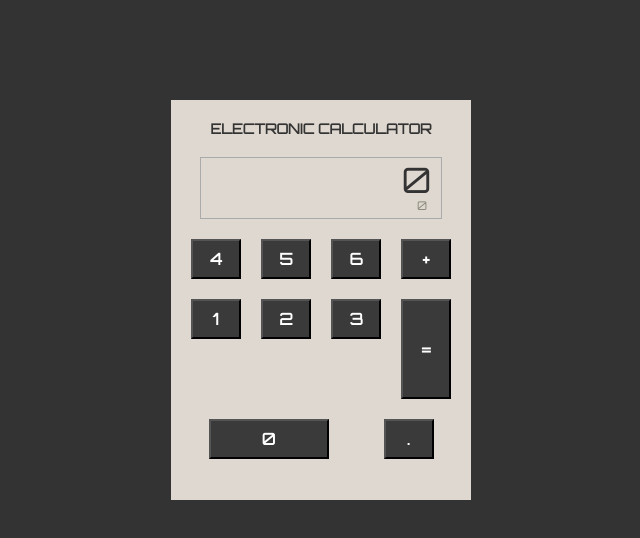
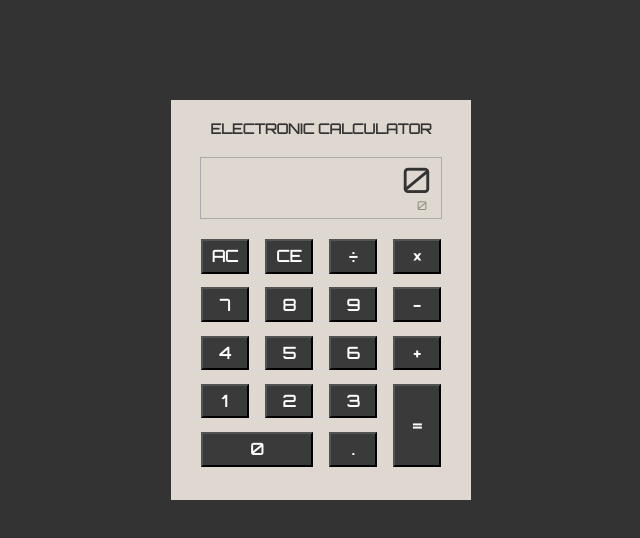
Before and after one commit to liefuzhang/JSCalculator, a plain HTML site: page index.html in a window 1280 px wide. Shown: the whole page, without its empty margins (319-959 px from the left). Drawn offline with nearby package versions, Linux system fonts and the light colour scheme.

Commit message:
buttons
dynamically create buttons

```diff
--- a/1.css
+++ b/1.css
@@ -45,26 +45,57 @@ body{
 }
 
 #buttons {
-    margin: 10px;
-    display: flex;
-    justify-content: space-around;
-    flex-wrap: wrap;
+    margin: 20px 30px 30px;
+    position: relative;
+    height: 230px;
+    width: 240px;
+    display: inline-block;
 }
-button {
-    width: 50px;
-    height: 40px;
+button, input[type='button'] {
+    width: 20%;
+    height: 15%;
     background-color: #3a3a3a;
     font-size: 16px;
     font-weight: bold;
     font-family: inherit;
     color: white;
-    margin: 10px;
+    position: absolute;
 }
 
-#eq {
-    height: 100px;
+.col1 {
+    left: 0;
+}
+.col2 {
+    left: 26.7%;
+}
+.col3 {
+    left: 53.4%;
+}
+.col4 {
+    left: 80%;
 }
 
-#zero {
-    width: 120px;
+.row1 {
+    top: 0;
 }
+.row2{
+    top: 21%;
+}
+.row3{
+    top: 42%;
+}
+.row4{
+    top: 63%;
+}
+.row5{
+    top: 84%;
+}
+
+
+.eq {
+    height: 36%;
+}
+
+.zero {
+    width: calc(46.7%);
+}
--- a/1.js
+++ b/1.js
@@ -0,0 +1,47 @@
+$(document).ready(() => {
+    addButtons();
+});
+
+function makeButton(row, col, label, extraClass) {
+    var btn = document.createElement("Button");
+    btn.innerHTML = label;
+    var classList = extraClass ? [row, col, extraClass] : [row, col];
+    btn.classList.add(...classList);
+    btn.onclick = () => { buttonClicked(label) };
+    return btn;
+}
+
+function addButtons() {
+    var labels = ['AC', 'CE', '&divide', '&times', '7', '8', '9', '-', '4', '5', '6', '+', '1', '2', '3', '=', '0', '.'];
+    var curIndex = 0;
+    for (var r = 1; r <= 4; r++) {
+        for (var c = 1; c <= 4; c++) {
+            var btn = makeButton('row' + r, 'col' + c, labels[curIndex++]);
+            if (r == 4 && c == 4) {
+                btn.classList.add("eq");
+            }
+            document.getElementById("buttons").appendChild(btn);
+        }
+    }
+    btn = makeButton('row5', 'col1', '0', 'zero');
+    document.getElementById("buttons").appendChild(btn);
+
+    btn = makeButton('row5', 'col3', '.');
+    document.getElementById("buttons").appendChild(btn);
+}
+
+var memory = {
+    value: '',
+    setValue: function(val) { this.value = val; $('#memory').text(val); },
+};
+var current = {
+    value: '',
+    setValue: function(val) { this.value = val; $('#current').text(val); },
+};
+
+function buttonClicked(label) {
+    if (/[0-9]/.test(label)) {
+        memory.setValue(memory.value+label);
+        current.setValue(current.value+label);
+    }
+}
--- a/index.html
+++ b/index.html
@@ -16,16 +16,27 @@
             <div id='memory'>0</div>
         </div>
         <div id='buttons'>
-            <button>4</button>
-            <button>5</button>
-            <button>6</button>
-            <button>+</button>
-            <button>1</button>
-            <button>2</button>
-            <button>3</button>
-            <button id='eq'>=</button>
-            <button id='zero'>0</button>
-            <button>.</button>
+                <!-- <button class='col1 row1'>AC</button>
+                <button class='col2 row1'>CE</button>
+                <button class='col3 row1'>&divide;</button>
+                <button class='col4 row1'>&times;</button>
+
+                <button class='col1 row2'>7</button>
+                <button class='col2 row2'>8</button>
+                <button class='col3 row2'>9</button>
+                <button class='col4 row2'>-</button>
+
+            <button class='col1 row3'>4</button>
+            <button class='col2 row3'>5</button>
+            <button class='col3 row3'>6</button>
+            <button class='col4 row3'>+</button>
+
+            <button class='col1 row4'>1</button>
+            <button class='col2 row4'>2</button>
+            <button class='col3 row4'>3</button>
+            <button class='col4 row4 eq'>=</button>
+            <button class='col1 row5 zero'>0</button>
+            <button class='col3 row5'>.</button> -->
         </div>
     </div>
 </body>
```
